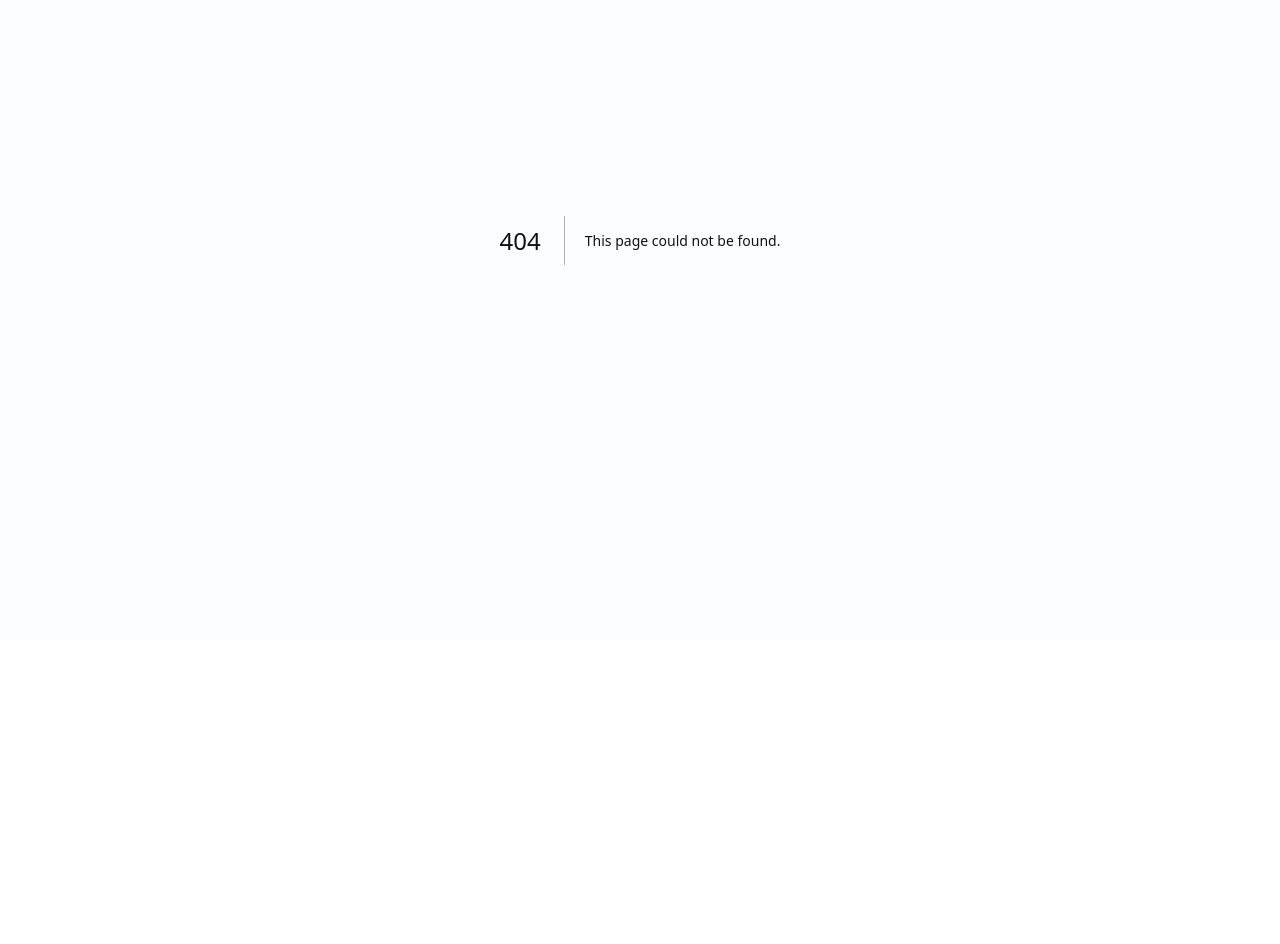
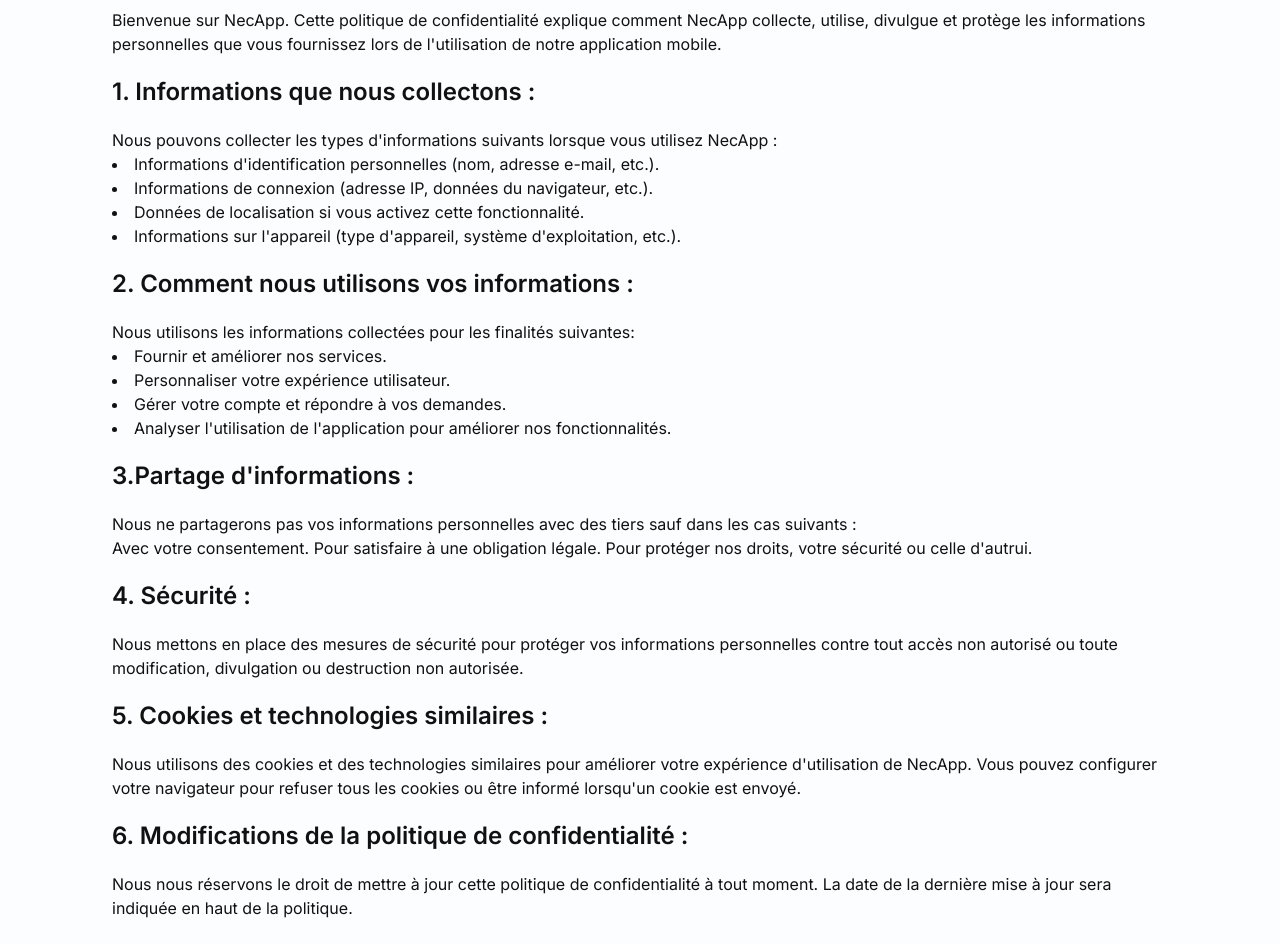
Before and after one commit to eric-colday/necdev-ui, a Next.js app: page /politique-de-confidentialite in a window 1280 px wide. Before the commit this address had no page. Shown: the part 160-1104 px from the top of the page. Before the commit the page ends 800 px from the top, so only its background shows below. Built offline with nearby package versions, Linux system fonts and the light colour scheme.

Commit message:
Ajout page pdc et lien app full stack de necstore

```diff
--- a/src/app/globals.css
+++ b/src/app/globals.css
@@ -66,13 +66,3 @@
   background-color: #0d1520;
   color: #bbb;
 }
-
-ul {
-  list-style-type: none;
-  padding: 0;
-  margin: 0;
-}
-
-li {
-  list-style-type: none;
-}
--- /dev/null
+++ b/src/app/politique-de-confidentialite/page.jsx
@@ -0,0 +1,97 @@
+import React from "react";
+
+const Confidentialite = () => {
+  return (
+    <div className="p-28">
+      <h1 className="text-3xl font-bold mb-5 ">
+        Politique de Confidentialité pour NecApp
+      </h1>
+      <p className="mb-5">
+        Bienvenue sur NecApp. Cette politique de confidentialité explique
+        comment NecApp collecte, utilise, divulgue et protège les informations
+        personnelles que vous fournissez lors de l'utilisation de notre
+        application mobile.
+      </p>
+      <h2 className="text-2xl font-semibold mb-5">
+        1. Informations que nous collectons :
+      </h2>
+      <p>
+        Nous pouvons collecter les types d'informations suivants lorsque vous
+        utilisez NecApp :
+      </p>
+      <ul className="list-disc list-inside mb-5">
+        <li>
+          Informations d'identification personnelles (nom, adresse e-mail,
+          etc.).
+        </li>
+        <li>
+          Informations de connexion (adresse IP, données du navigateur, etc.).
+        </li>
+        <li>Données de localisation si vous activez cette fonctionnalité.</li>
+        <li>
+          Informations sur l'appareil (type d'appareil, système d'exploitation,
+          etc.).
+        </li>
+      </ul>
+      <h2 className="text-2xl font-semibold mb-5">
+        2. Comment nous utilisons vos informations :
+      </h2>
+      <p>
+        Nous utilisons les informations collectées pour les finalités suivantes:
+      </p>
+      <ul className="list-disc list-inside mb-5">
+        <li>Fournir et améliorer nos services.</li>
+        <li>Personnaliser votre expérience utilisateur.</li>
+        <li>Gérer votre compte et répondre à vos demandes.</li>
+        <li>
+          Analyser l'utilisation de l'application pour améliorer nos
+          fonctionnalités.
+        </li>
+      </ul>
+      <h2 className="text-2xl font-semibold my-5">
+        3.Partage d'informations :
+      </h2>
+      <p>
+        Nous ne partagerons pas vos informations personnelles avec des tiers
+        sauf dans les cas suivants :
+      </p>
+      Avec votre consentement. Pour satisfaire à une obligation légale. Pour
+      protéger nos droits, votre sécurité ou celle d'autrui.
+      <h2 className="text-2xl font-semibold my-5">4. Sécurité :</h2>
+      <p>
+        Nous mettons en place des mesures de sécurité pour protéger vos
+        informations personnelles contre tout accès non autorisé ou toute
+        modification, divulgation ou destruction non autorisée.
+      </p>
+      <h2 className="text-2xl font-semibold my-5">
+        5. Cookies et technologies similaires :
+      </h2>
+      <p>
+        Nous utilisons des cookies et des technologies similaires pour améliorer
+        votre expérience d'utilisation de NecApp. Vous pouvez configurer votre
+        navigateur pour refuser tous les cookies ou être informé lorsqu'un
+        cookie est envoyé.
+      </p>
+      <h2 className="text-2xl font-semibold my-5">
+        6. Modifications de la politique de confidentialité :
+      </h2>
+      <p>
+        Nous nous réservons le droit de mettre à jour cette politique de
+        confidentialité à tout moment. La date de la dernière mise à jour sera
+        indiquée en haut de la politique.
+      </p>
+      <h2 className="text-2xl font-semibold my-5">7. Contact :</h2>
+      <p>
+        Si vous avez des questions, des préoccupations ou des demandes relatives
+        à notre politique de confidentialité, veuillez nous contacter à
+        rcnoubissi@gmail.com.
+      </p>
+      <p className="my-5">
+        En utilisant NecApp, vous consentez à cette politique de
+        confidentialité.
+      </p>
+    </div>
+  );
+};
+
+export default Confidentialite;
```
